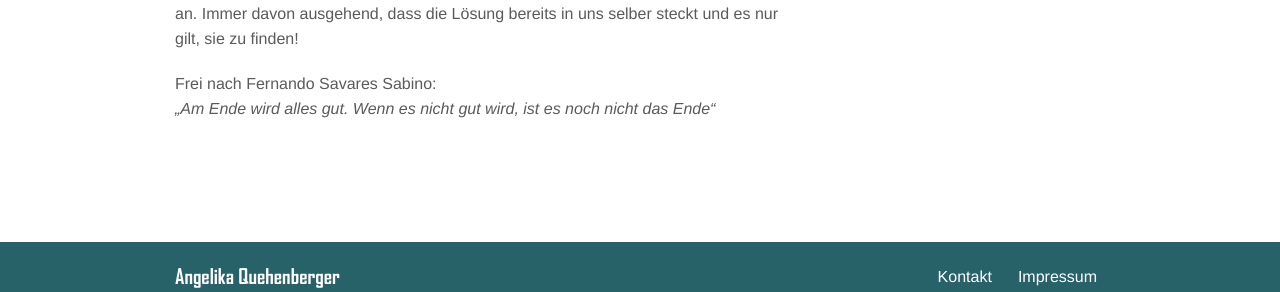
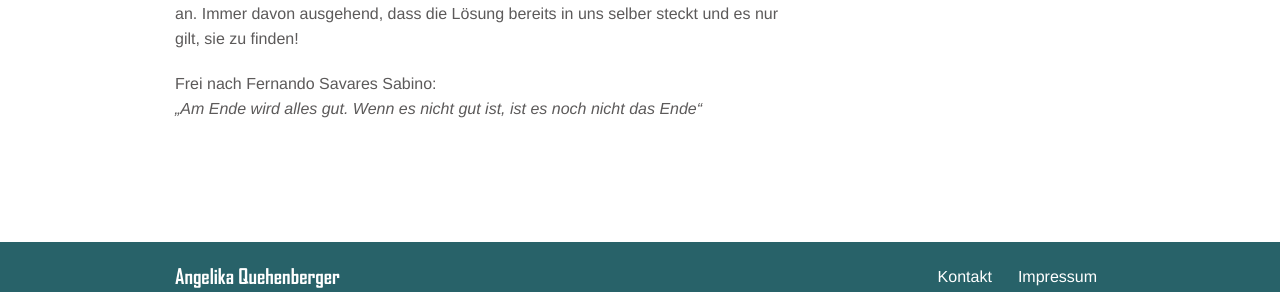
Before and after one commit to dvschnitz/angelika-quehenberger, a Jekyll site: the page built from method.md, in a window 1280 px wide. Shown: the part 1401-1693 px from the top of the page. Built offline with Jekyll 4.4.1, drawn with Linux system fonts in a browser that asks for light colours.

Commit message:
Changed citatation

```diff
--- a/method.md
+++ b/method.md
@@ -21,4 +21,4 @@ Techniken (Visualisieren von Lebensgeschichten; Externalisieren von Problemen, i
 Eine weitere Methode ist die systemische Aufstellungsarbeit. Sie wird hauptsächlich angewandt, um Bewegung in festgefahrene Situationen und Muster zu bringen. Probleme können aus einer Metaebene heraus beobachtet  werden. Dieser Perspektivenwechsel kann Klarheit herbeiführen und eine positive Konstellationen in die Wege leiten. Systemische Fragen regen die Phantasie, Gedanken und Reflexion an. Immer davon ausgehend, dass die Lösung bereits in uns selber steckt und es nur gilt, sie zu finden!
 
 Frei nach Fernando Savares Sabino:
-<br>*„Am Ende wird alles gut. Wenn es nicht gut wird, ist es noch nicht das Ende“*
+<br>*„Am Ende wird alles gut. Wenn es nicht gut ist, ist es noch nicht das Ende“*
```
